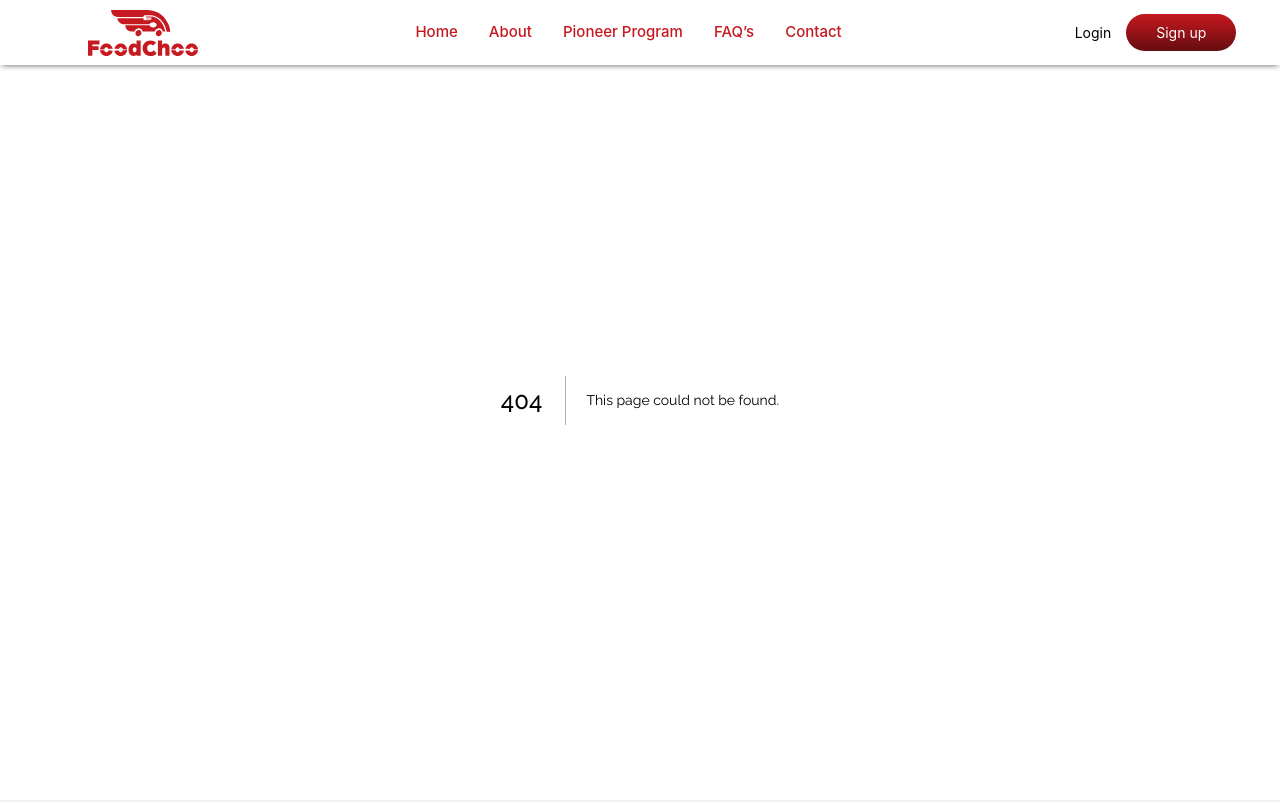
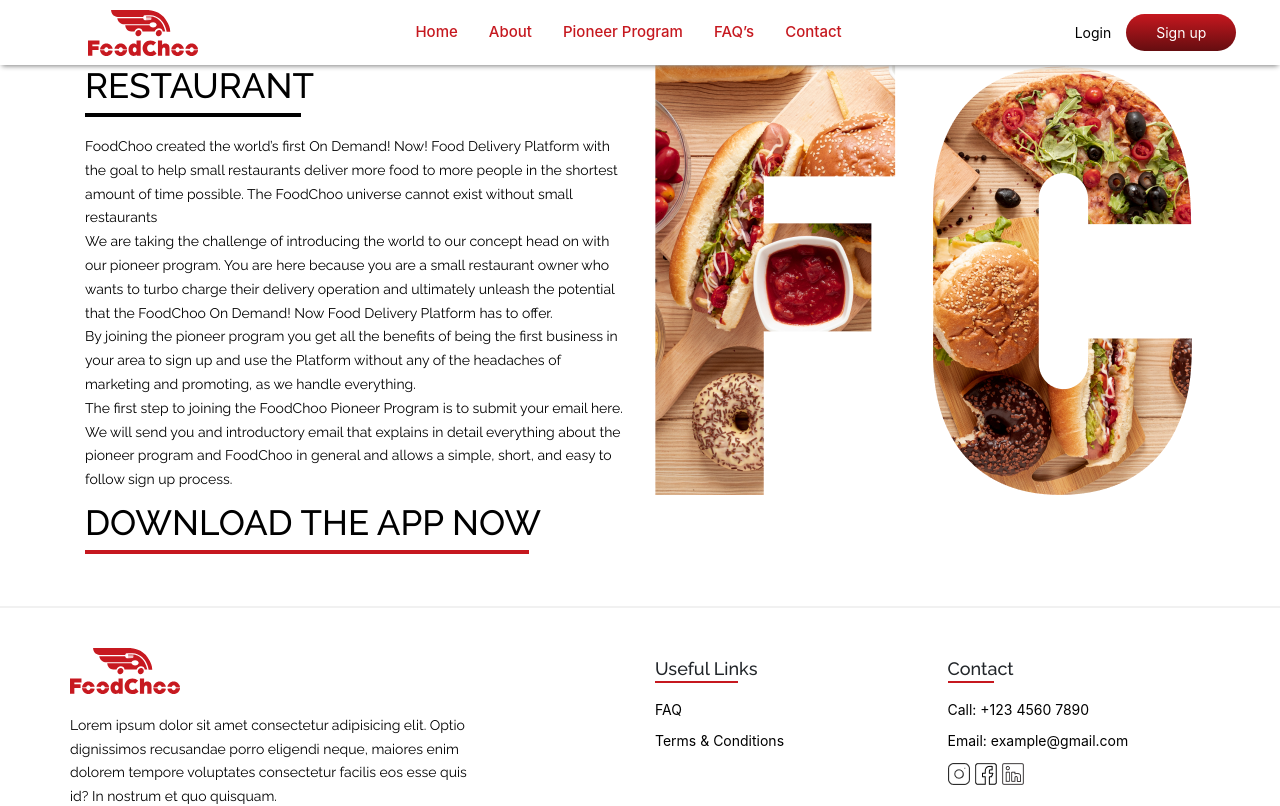
Before and after one commit to ahsankhan201010/foodchoo-nextjs, a Next.js app: page /pioneer-program in a window 1280 px wide. Before the commit this address had no page. Shown: the top 806 px of the page. Built offline with nearby package versions, Linux system fonts and the light colour scheme.

Commit message:
restaurant page added

```diff
--- a/pages/_pages.scss
+++ b/pages/_pages.scss
@@ -2,6 +2,7 @@
 
 @import "Home";
 @import "about/about";
+@import "pioneer-program/pioneerProgram.scss";
 
 // pages responsive styles
 @import "Responsive";
--- /dev/null
+++ b/pages/pioneer-program/index.jsx
@@ -0,0 +1,40 @@
+import Paragraph from "./../../uiComponents/paragraph/Paragraph";
+import restaurantFC from "./../../assets/images/icons/restaurantFC.png";
+const PioneerProgram = () => {
+    return (
+        <div className="i-am-pioneer-program layout">
+            <div className="container">
+                <div className="row">
+                    <div className="col-lg-6">
+                        <h1 className="theme-title theme-title-black">RESTAURANT</h1>
+                        <Paragraph>
+                            FoodChoo created the world’s first On Demand! Now! Food Delivery Platform with the goal to help small
+                            restaurants deliver more food to more people in the shortest amount of time possible. The FoodChoo universe
+                            cannot exist without small restaurants <br /> We are taking the challenge of introducing the world to our
+                            concept head on with our pioneer program. You are here because you are a small restaurant owner who wants to
+                            turbo charge their delivery operation and ultimately unleash the potential that the FoodChoo On Demand! Now Food
+                            Delivery Platform has to offer. <br /> By joining the pioneer program you get all the benefits of being the
+                            first business in your area to sign up and use the Platform without any of the headaches of marketing and
+                            promoting, as we handle everything. <br />
+                            The first step to joining the FoodChoo Pioneer Program is to submit your email here. We will send you and
+                            introductory email that explains in detail everything about the pioneer program and FoodChoo in general and
+                            allows a simple, short, and easy to follow sign up process.
+                        </Paragraph>
+                    </div>
+                    <div className="col-lg-6 FC-image-wrapper">
+                        <img src={restaurantFC.src} alt="Restaurant Food Choo" />
+                    </div>
+                    <div className="col-lg-12">
+                        <h1 className="theme-title theme-title-red">DOWNLOAD THE APP NOW</h1>
+                        <Paragraph color={"#fff"}>
+                            Hungry but tired? Need an ingredient but busy with something? Our Food Delivery system is here to help you with
+                            last-minute recipe ingredients and food.
+                        </Paragraph>
+                    </div>
+                </div>
+            </div>
+        </div>
+    );
+};
+
+export default PioneerProgram;
--- /dev/null
+++ b/pages/pioneer-program/pioneerProgram.scss
@@ -0,0 +1,5 @@
+.i-am-pioneer-program {
+    .FC-image-wrapper {
+        width: 100%;
+    }
+}
```
Also changed, not shown: assets/images/icons/restaurantFC.png (added).
